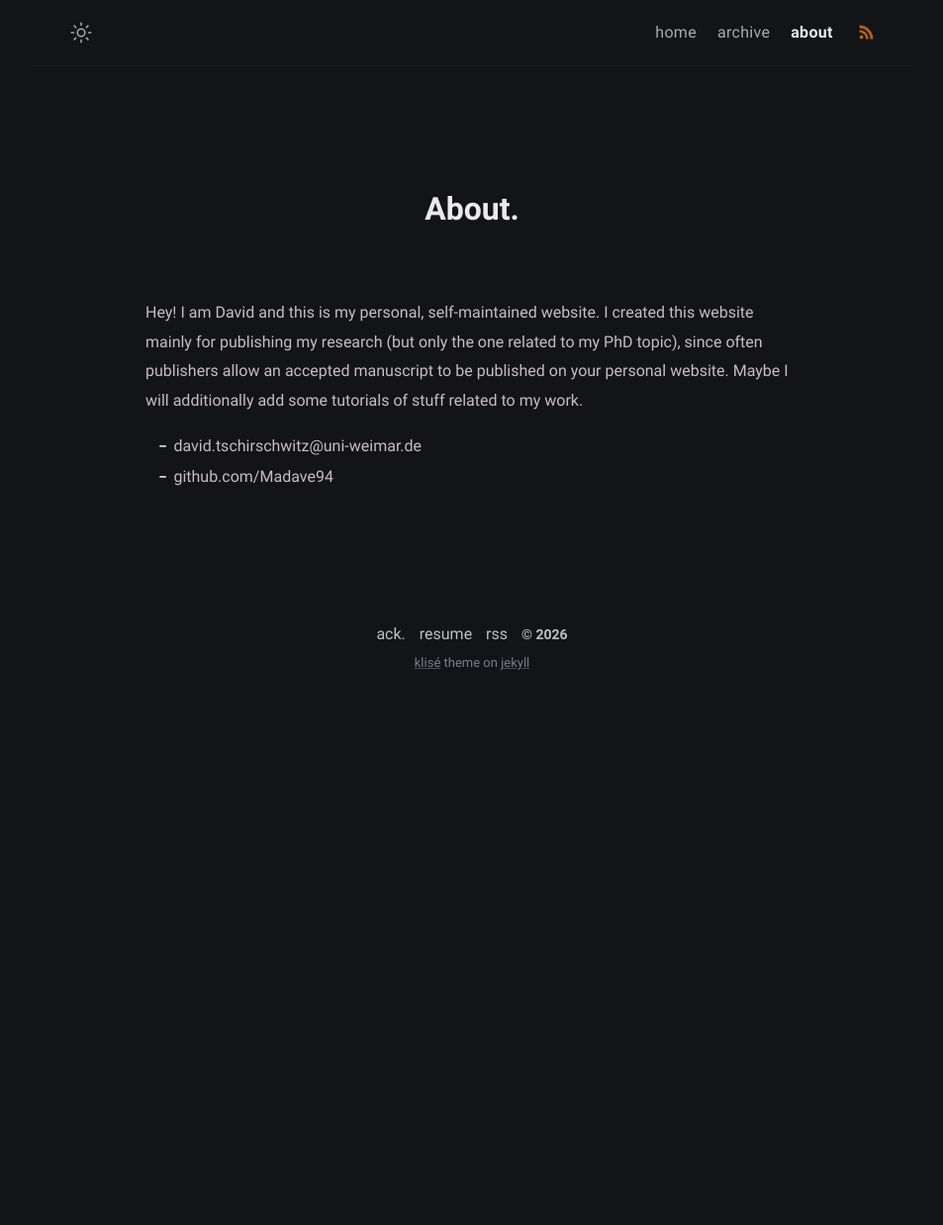
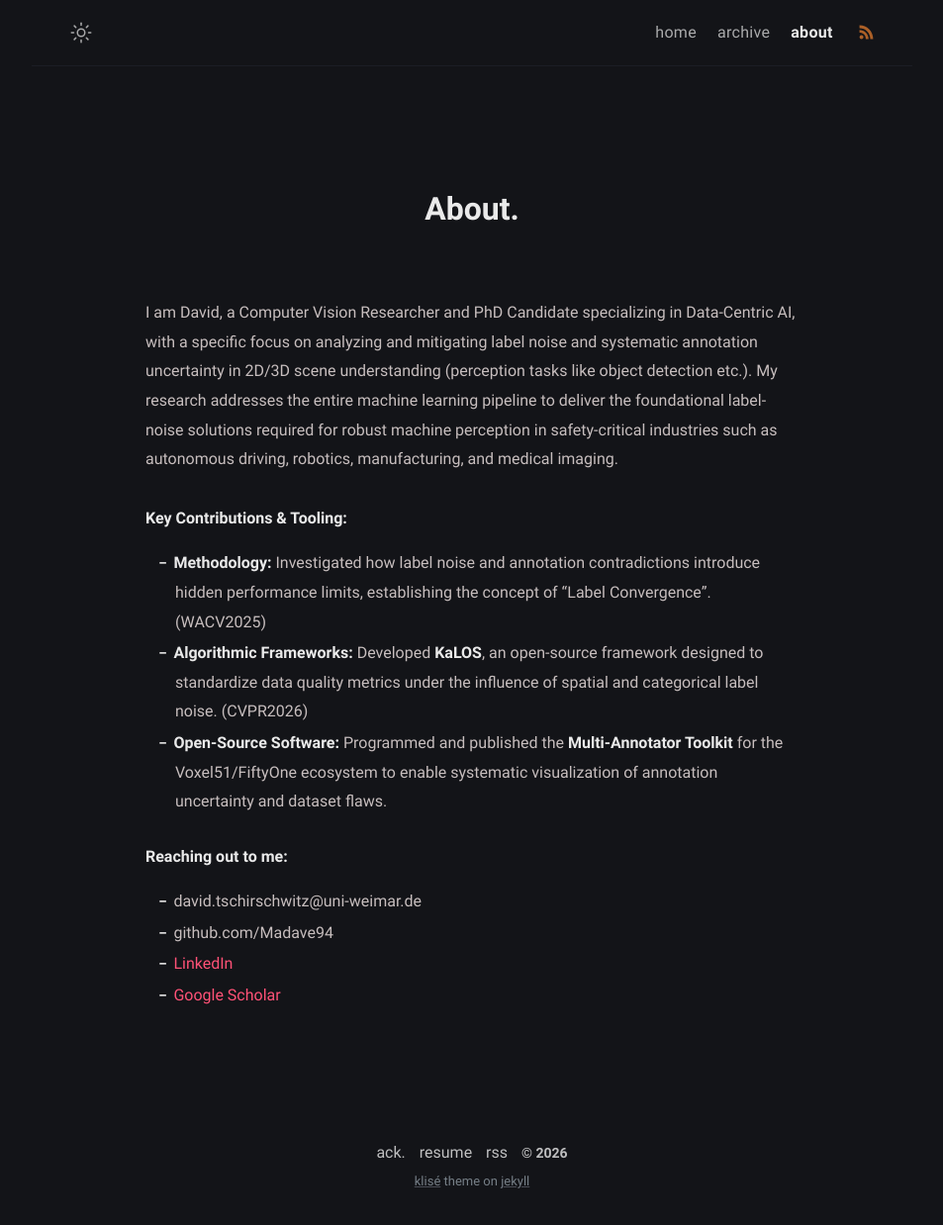
Before and after one commit to Madave94/madave94.github.io, a Jekyll site: the page built from about.md, in a window 1280 px wide. Shown: the whole page at 99% size, without its empty margins (163-1116 px from the left). Built offline with Jekyll 4.4.1, drawn with Linux system fonts in a browser that asks for light colours; before the commit the page ends 900 px from its top, so only the background shows below that.

Commit message:
update about and dates for papers

```diff
--- a/about.md
+++ b/about.md
@@ -2,13 +2,24 @@
 title: About
 permalink: /about/
 layout: page
-excerpt: Hey! I am David.
+excerpt: I am David.
 comments: false
 ---
 
-Hey! I am David and this is my personal, self-maintained website. I created this website mainly for publishing my research (but only the one related to my PhD topic),
-since often publishers allow an accepted manuscript to be
-published on your personal website. Maybe I will additionally add some tutorials of stuff related to my work.
+I am David, a Computer Vision Researcher and PhD Candidate specializing in Data-Centric AI, with a specific focus on
+analyzing and mitigating label noise and systematic annotation uncertainty in 2D/3D scene understanding (perception tasks like object detection etc.).
+My research addresses the entire machine learning pipeline to deliver the foundational label-noise solutions required for
+robust machine perception in safety-critical industries such as autonomous driving, robotics, manufacturing, and medical imaging.
+
+**Key Contributions & Tooling:**
+
+- **Methodology:** Investigated how label noise and annotation contradictions introduce hidden performance limits, establishing the concept of "Label Convergence". (WACV2025)
+- **Algorithmic Frameworks:** Developed **KaLOS**, an open-source framework designed to standardize data quality metrics under the influence of spatial and categorical label noise. (CVPR2026)
+- **Open-Source Software:** Programmed and published the **Multi-Annotator Toolkit** for the Voxel51/FiftyOne ecosystem to enable systematic visualization of annotation uncertainty and dataset flaws.
+
+**Reaching out to me:**
 
 - {{ site.author.email }}
 - github.com/{{ site.author.github }}
+- [LinkedIn](https://www.linkedin.com/in/david-tschirschwitz-0a0182142/)
+- [Google Scholar](https://scholar.google.de/citations?user=4GzIFQ8AAAAJ&hl)
```
Also changed, not shown: _posts/cvpr-2026-publication/2026-06-10-paper-kalos.md (+1 -1 lines), _posts/gcpr-2022-publication/2022-09-15-paper-layout-analysis.md (+1 -1 lines), _posts/gcpr-2023-publication/2023-09-25-paper-aggregating-labels.md (+1 -1 lines), _posts/wacv-2025-publication/2025-07-22-paper-label-convergence.md (+1 -1 lines).
